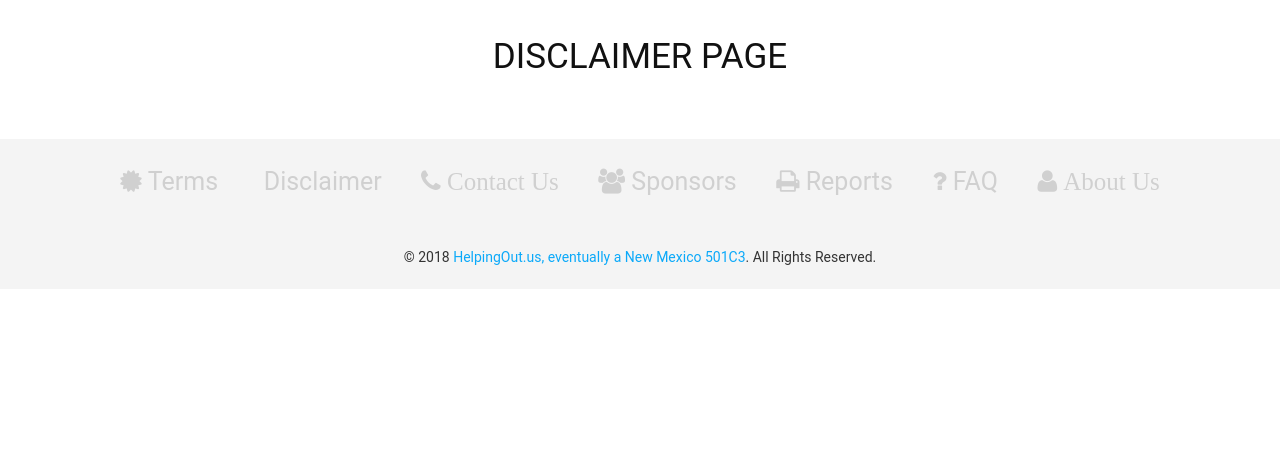
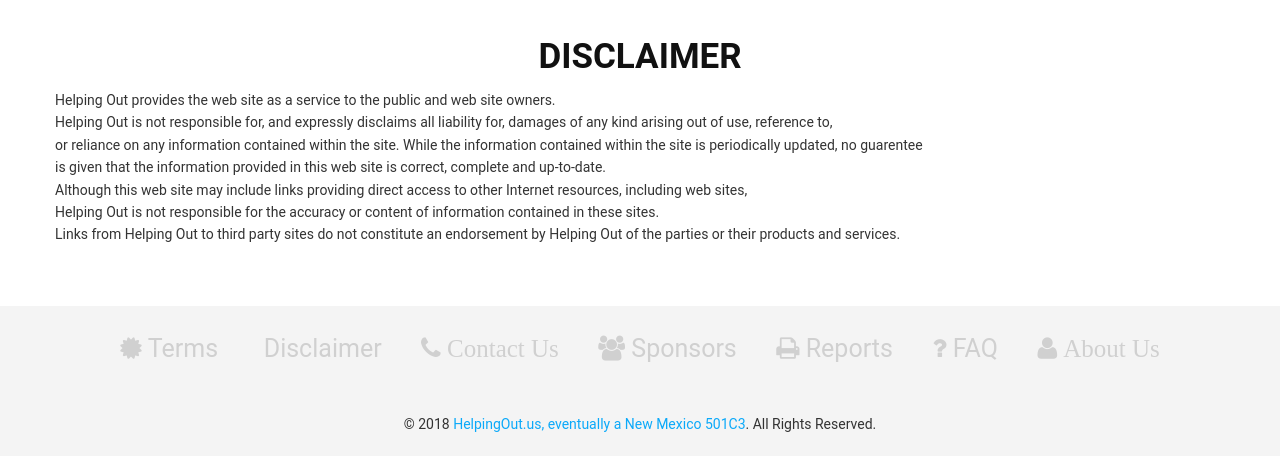
Before and after one commit to agauba5/DDCH4ABQ, a PHP site: page /disclaimer.php in a window 1280 px wide. Shown: the part 95-566 px from the top of the page. Run offline with PHP 8.4, Linux system fonts and the light colour scheme; some libraries are stand-ins or nearby versions.

Commit message:
disclaimer modified

```diff
--- a/disclaimer.php
+++ b/disclaimer.php
@@ -8,14 +8,26 @@ if (!isset($lowerLevel))
 require_once $lowerLevel . 'assets/inc/standard_open.inc.php';
 require_once $lowerLevel . 'assets/inc/standard_header.inc.php';
 ?>
-
-
 <div id="feature">
     <div class="container">
         <div class="row">
             <div class="text-center">
-                                    <h3>DISCLAIMER PAGE</h3>
+                <h3><b>DISCLAIMER</b></h3>
 	    </div>
+                <p>Helping Out provides the web site as a service to the public
+                    and web site owners.<br>
+                Helping Out is not responsible for, and expressly disclaims all liability
+                for, damages of any kind arising out of use, reference to,<br> or reliance on
+                any information contained within the site. While the information
+                contained within the site is periodically updated, no guarentee<br> is
+                given that the information provided in this web site is correct, complete and
+                up-to-date.<br>
+                Although this web site may include links providing direct access to
+                other Internet resources, including web sites,<br> Helping Out is not responsible
+                for the accuracy or content of information contained in these sites.<br>
+                Links from Helping Out to third party sites do not constitute an
+                endorsement by Helping Out of the parties or their products and services.
+                </p>
 	</div>
     </div>
 </div>
```
Lines whose indentation alone changed are shown as unchanged.
